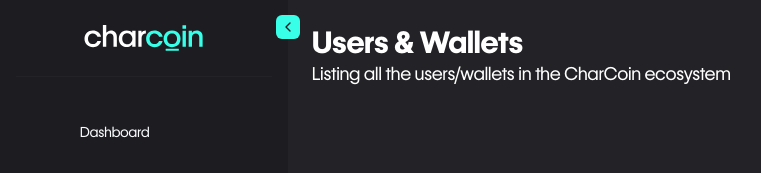
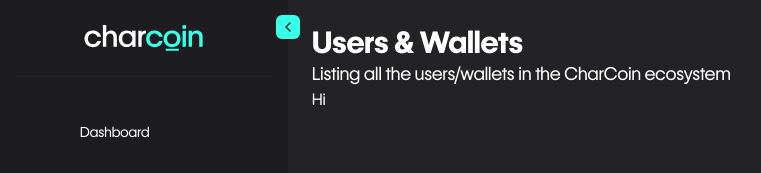
Before and after one commit to SulemanAhmedRajput/charcoin-admin-fe, a Next.js app: page /community/user-and-wallets in a window 1280 px wide. Shown: the top 173 px of the page, without its empty margins (0-761 px from the left). Built offline with nearby package versions, Linux system fonts and the light colour scheme; some icons are missing.

Commit message:
resolve the conflict

```diff
--- a/src/app/(main)/community/user-and-wallets/page.tsx
+++ b/src/app/(main)/community/user-and-wallets/page.tsx
@@ -6,6 +6,7 @@
       title="Users & Wallets"
       description="Listing all the users/wallets in the CharCoin ecosystem"
     >
+      Hi
     </HeaderWrapper>
   );
 };
```
